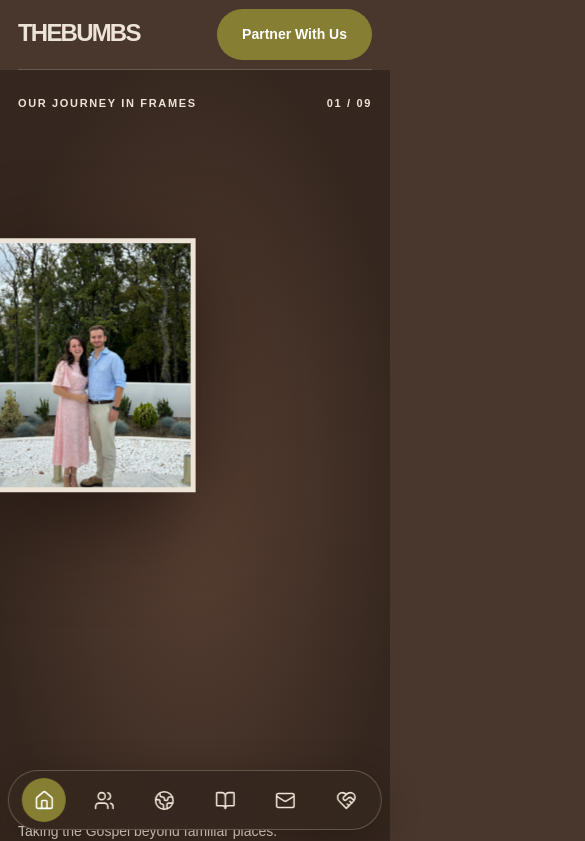
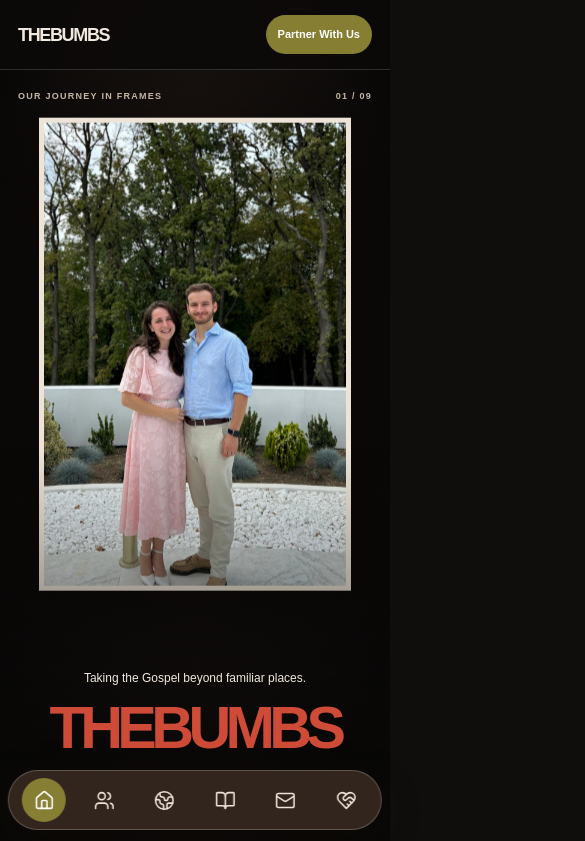
Before and after one commit to bumbmatei-sys/thebumbs-website, a Next.js app: page / in a window 390 px wide. Shown: the top 841 px of the page, 585 px wide, since content can reach past the window. Built offline with nearby package versions, Linux system fonts and the light colour scheme.

Commit message:
style: near-black integrated cinematic opening and adaptive desktop/mobile navigation

```diff
--- a/app/globals.css
+++ b/app/globals.css
@@ -190,3 +190,197 @@ h1 em{color:var(--gold)}.lead,.body-copy,.panel p,.mission-row p{color:var(--mut
 .story-tile:nth-child(2){background-image:url("/images/matei-speaking-approved.jpg");background-position:center 35%}
 .story-tile:hover{background-size:cover;background-color:#594538}
 .story-tile-number,.story-tile-title,.story-tile>span:last-child{color:#fff}
+
+
+/* November 2026: unified opening cinematic, near-black palette and adaptive header. */
+:root{
+  color-scheme:dark;
+  --cream:#100E0D;
+  --deep:#090807;
+  --ink:#F2E9DE;
+  --muted:#C4B5A6;
+  --gold:#CE4C37;
+  --line:rgba(242,233,222,.16);
+}
+body{background:var(--cream);color:var(--ink)}
+.panel,.quote-panel,.contact-form{background:#211B17;border-color:var(--line)}
+.story-tile{background-color:#211B17}
+.site-header{
+  position:fixed;
+  top:0;left:0;right:0;
+  width:100%;
+  z-index:1001;
+  height:84px;
+  min-height:84px;
+  padding:0 clamp(20px,3.8vw,72px);
+  display:flex;
+  align-items:center;
+  border-bottom:1px solid transparent;
+  background:transparent;
+  transition:background .3s ease,border-color .3s ease;
+}
+.site-header .header-identity{position:relative;z-index:2;display:flex;align-items:center;flex:0 0 auto}
+.site-header .header-personal-name{font-size:clamp(11px,1vw,14px);font-weight:800;letter-spacing:.13em;white-space:nowrap;color:var(--ink)}
+.site-header .brand{font-size:clamp(24px,2.5vw,35px);white-space:nowrap}
+.site-header .nav{
+  position:absolute;
+  left:50%;
+  transform:translateX(-50%);
+  display:flex;
+  align-items:center;
+  gap:clamp(15px,2.1vw,32px);
+  margin:0;
+}
+.site-header .nav a{white-space:nowrap}
+.site-header .header-partner{position:relative;z-index:2;margin-left:auto;white-space:nowrap}
+.site-header.header-after-tunnel{
+  background:rgba(12,10,9,.92);
+  border-bottom-color:var(--line);
+  backdrop-filter:blur(18px);
+}
+.site-header.header-after-tunnel .nav{
+  position:static;
+  left:auto;
+  transform:none;
+  margin:0 26px 0 auto;
+}
+#main-content > main:not(.home-page){padding-top:84px}
+
+/* THEBUMBS wordmark and nine-image tunnel now share the very first viewport. */
+.photo-tunnel{
+  height:550svh;
+  margin:0 calc(-1 * clamp(20px,3.8vw,72px));
+  background:#090807;
+  isolation:isolate;
+}
+.photo-tunnel-stage{
+  height:100svh;
+  position:sticky;
+  top:0;
+  overflow:hidden;
+  display:block;
+  padding:0;
+  background:radial-gradient(ellipse at 50% 41%,#291B17 0%,#15100E 42%,#090807 80%);
+}
+.photo-tunnel-stage::after{
+  content:"";
+  position:absolute;
+  inset:48% 0 0;
+  z-index:2;
+  pointer-events:none;
+  background:linear-gradient(to bottom,transparent 10%,rgba(9,8,7,.74) 86%);
+}
+.photo-tunnel-perspective{
+  position:absolute;
+  inset:0;
+  z-index:1;
+  perspective:1200px;
+  perspective-origin:50% 42%;
+  transform-style:preserve-3d;
+  pointer-events:none;
+}
+.tunnel-photo{
+  position:absolute;
+  top:42%;
+  left:50%;
+  width:clamp(260px,31vw,560px);
+  height:clamp(310px,56svh,710px);
+  margin:0;
+  border:clamp(5px,.55vw,9px) solid #EDE4D7;
+  overflow:hidden;
+  box-shadow:0 26px 100px rgba(0,0,0,.72);
+  will-change:transform,opacity;
+  backface-visibility:hidden;
+  background:#211B17;
+}
+.tunnel-photo img{display:block;width:100%;height:100%;object-fit:cover}
+.photo-tunnel-label{
+  position:absolute;
+  z-index:4;
+  top:calc(84px + 22px);
+  left:clamp(20px,3.8vw,72px);
+  right:clamp(20px,3.8vw,72px);
+  display:flex;
+  align-items:center;
+  justify-content:space-between;
+  color:var(--muted);
+  font-size:11px;
+  letter-spacing:.14em;
+  pointer-events:none;
+}
+.intro-brand-lockup{
+  position:absolute;
+  z-index:4;
+  bottom:clamp(32px,4.8vh,68px);
+  left:clamp(16px,3.8vw,72px);
+  right:clamp(16px,3.8vw,72px);
+  text-align:center;
+  pointer-events:none;
+  will-change:transform,opacity;
+}
+.intro-brand-lockup .cinematic-subtitle{
+  margin:0 0 clamp(14px,2vw,26px);
+  font-size:clamp(12px,1.3vw,18px);
+  color:var(--ink);
+}
+.intro-brand-lockup .cinematic-title{
+  font-size:clamp(56px,15vw,310px);
+  line-height:.8;
+  margin:0;
+  color:var(--gold);
+  letter-spacing:-.095em;
+  font-weight:900;
+  white-space:nowrap;
+}
+.manifesto{background:var(--cream)}
+.manifesto .scroll-manifesto{max-width:1500px}
+.manifesto-word{
+  display:inline-block;
+  margin-right:.23em;
+  will-change:transform,opacity,filter;
+}
+.manifesto-word-accent{color:var(--gold);font-style:normal}
+
+@media(max-width:1050px){
+  .site-header .nav{gap:15px;font-size:12px}
+  .site-header.header-after-tunnel .nav{margin-right:16px}
+  .site-header .header-partner{padding:13px 17px}
+}
+@media(max-width:850px){
+  .site-header{height:70px;min-height:70px;padding:0 18px}
+  .site-header .nav{display:none}
+  .site-header .header-personal-name{font-size:clamp(10px,2.3vw,13px);letter-spacing:.055em}
+  .site-header .brand{font-size:clamp(18px,4.6vw,24px)}
+  .site-header .header-partner{font-size:11px;padding:11px 12px;margin-left:auto}
+  .photo-tunnel{height:475svh;margin:0 -18px}
+  .photo-tunnel-label{top:90px;left:18px;right:18px;font-size:9px}
+  .tunnel-photo{width:min(80vw,440px);height:min(56svh,540px);top:42%;border-width:5px}
+  .intro-brand-lockup{bottom:clamp(70px,11svh,110px);left:10px;right:10px}
+  .intro-brand-lockup .cinematic-title{font-size:15.2vw}
+  .intro-brand-lockup .cinematic-subtitle{font-size:12px;margin-bottom:17px}
+  #main-content > main:not(.home-page){padding-top:70px}
+}
+@media(prefers-reduced-motion:reduce){
+  .site-header,.intro-brand-lockup{transition:none;will-change:auto}
+  .photo-tunnel{height:auto}
+  .photo-tunnel-stage{position:relative;height:auto;min-height:100svh;padding:120px 18px 60px}
+  .photo-tunnel-stage::after{display:none}
+  .photo-tunnel-perspective{
+    position:relative;inset:auto;
+    display:grid;grid-template-columns:repeat(3,minmax(0,1fr));
+    gap:12px;perspective:none;transform-style:flat;margin:24px 0;
+    pointer-events:auto;
+  }
+  .tunnel-photo{
+    position:relative;top:auto;left:auto;
+    width:100%;height:auto;aspect-ratio:3/4;
+    transform:none!important;opacity:1!important;
+    border-width:3px;will-change:auto;
+  }
+  .photo-tunnel-label{top:90px}
+  .intro-brand-lockup{position:relative;bottom:auto;left:auto;right:auto;transform:none!important;opacity:1!important}
+  .manifesto-word{will-change:auto;filter:none!important;transform:none!important}
+}
+@media(max-width:600px) and (prefers-reduced-motion:reduce){
+  .photo-tunnel-perspective{grid-template-columns:repeat(2,minmax(0,1fr))}
+}
```
